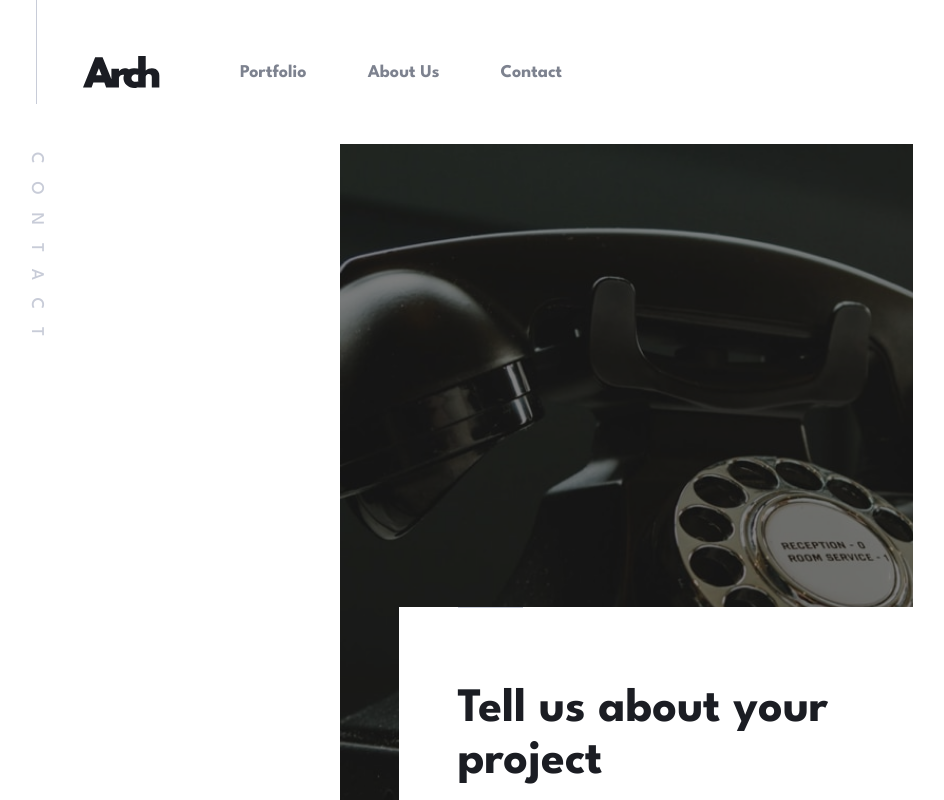
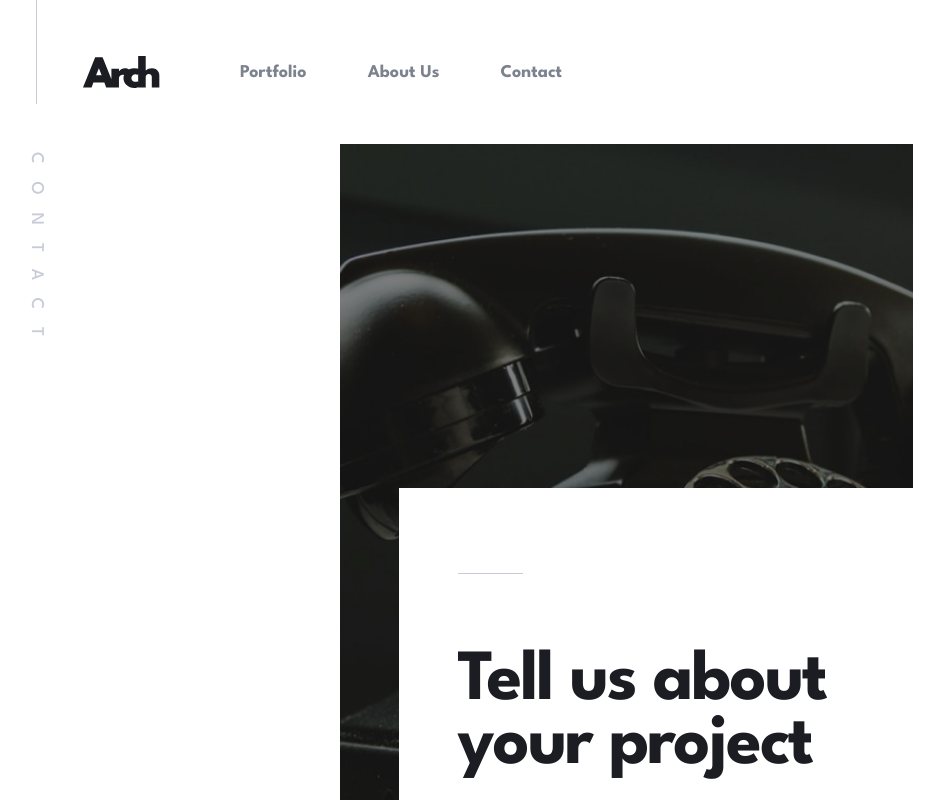
Before and after one commit to gigakhrz/arch-studio-multi-page-website, a Next.js app: page /contact in a window 1280 px wide. Shown: the top 800 px of the page, without its empty margins (14-958 px from the left). Built offline with nearby package versions, Linux system fonts and the light colour scheme.

Commit message:
increase text size and add on hr margin top

```diff
--- a/src/app/components/contacChilds/TellUs.tsx
+++ b/src/app/components/contacChilds/TellUs.tsx
@@ -11,7 +11,10 @@ const TellUs = (): JSX.Element => {
       md:pl-[59px] md:pr-0 md:flex-col-reverse"
       >
         <div className="flex flex-col gap-[21px] w-full">
-          <h1 className="text-[48px] leading-[52px] font-bold tracking=[-1.2px] text-[#1B1D23]">
+          <h1
+            className="text-[48px] leading-[52px] font-bold tracking=[-1.2px] text-[#1B1D23]  md:text-[72px]
+        md:leading-[64px] md:tracking-[-2px] md:w-[446px] md:mb-[10px]"
+          >
             Tell us about your project
           </h1>
           <p className="text-[18px] leading-[24px] font-medium  text-[#60636D]">
@@ -21,7 +24,7 @@ const TellUs = (): JSX.Element => {
           </p>
         </div>
 
-        <hr className="bg-[#C8CCD8] border-none w-[65px] h-[1px] " />
+        <hr className="bg-[#C8CCD8] border-none w-[65px] h-[1px] md:mt-[85px]" />
       </div>
     </div>
   );
```
